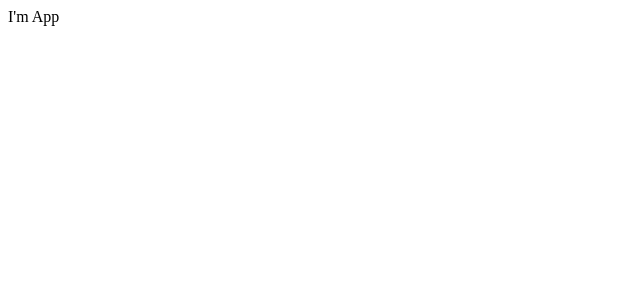
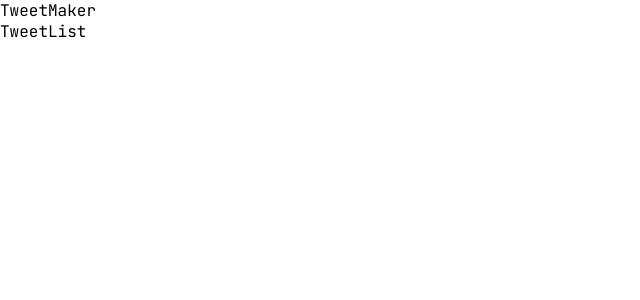
Before and after one commit to MarkDavidovich/tweeter-react-project, a React (Vite) app: page / in a window 1280 px wide. Shown: the top 300 px of the page, without its empty margins (0-640 px from the left). Built offline with nearby package versions, Linux system fonts and the light colour scheme.

Commit message:
add font and reset default css behavior

```diff
--- a/index.html
+++ b/index.html
@@ -3,6 +3,7 @@
   <head>
     <meta charset="UTF-8" />
     <link rel="icon" />
+    <link href="https://fonts.googleapis.com/css2?family=JetBrains+Mono:wght@400;700&display=swap" rel="stylesheet" />
     <meta name="viewport" content="width=device-width, initial-scale=1.0" />
     <title>tweeter-react-project</title>
   </head>
--- a/src/App.css
+++ b/src/App.css
@@ -0,0 +1,6 @@
+* {
+  margin: 0;
+  padding: 0;
+  box-sizing: border-box;
+  font-family: "JetBrains Mono", monospace;
+}
--- a/src/App.jsx
+++ b/src/App.jsx
@@ -1,9 +1,12 @@
 import "./App.css";
+import Tweets from "./pages/Tweets/Tweets";
 
 function App() {
   return (
     <>
-      <div>I'm App</div>
+      <div>
+        <Tweets />
+      </div>
     </>
   );
 }
--- a/src/pages/Tweets/Tweets.jsx
+++ b/src/pages/Tweets/Tweets.jsx
@@ -1,6 +1,13 @@
+import TweetList from "../../components/TweetList/TweetList";
+import TweetMaker from "../../components/TweetMaker/TweetMaker";
 import style from "./Tweets.module.css";
 
 const Tweets = () => {
-  return <div>Tweets</div>;
+  return (
+    <div>
+      <TweetMaker />
+      <TweetList />
+    </div>
+  );
 };
 export default Tweets;
```
